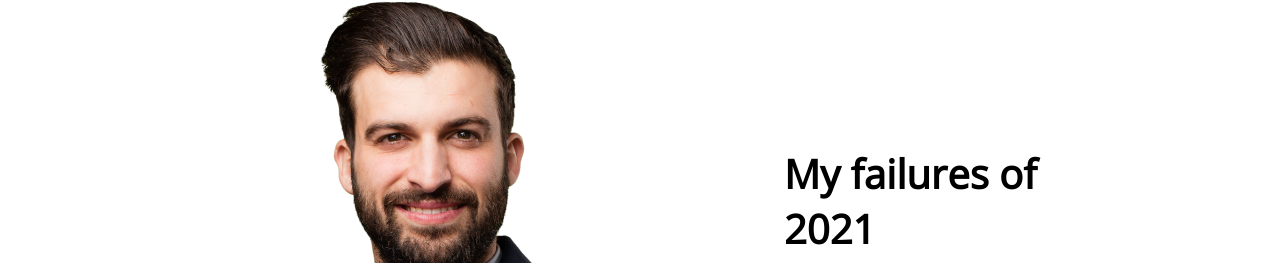
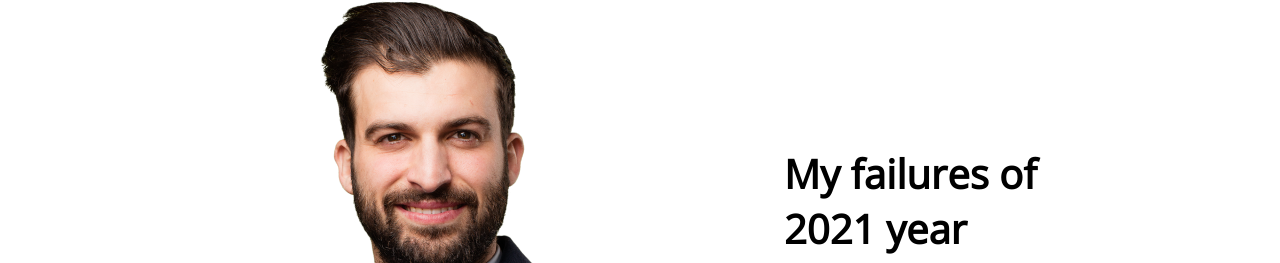
Before and after one commit to mustak3501/new-year-new-me, a plain HTML site: page index.html in a window 1280 px wide. Shown: the part 2254-2517 px from the top of the page. Drawn offline with nearby package versions, Linux system fonts and the light colour scheme.

Commit message:
added year

```diff
--- a/index.html
+++ b/index.html
@@ -43,7 +43,7 @@
             <img src="images/hardy.png" alt="">
         </div>
         <div class="section-title">
-            <h3 class="text">My failures of 2021</h3>
+            <h3 class="text">My failures of 2021 year</h3>
             <div class="font">
                 <p>Contrary to popular belief, Lorem Ipsum is not simply random text. It has roots in a piece of classical Latin literature from 45 BC, making it over 2000 years old. Richard McClintock.</p> <br>
                 <p><i class="fa-solid fa-check"></i> meeting others' expectations.</p>
```
